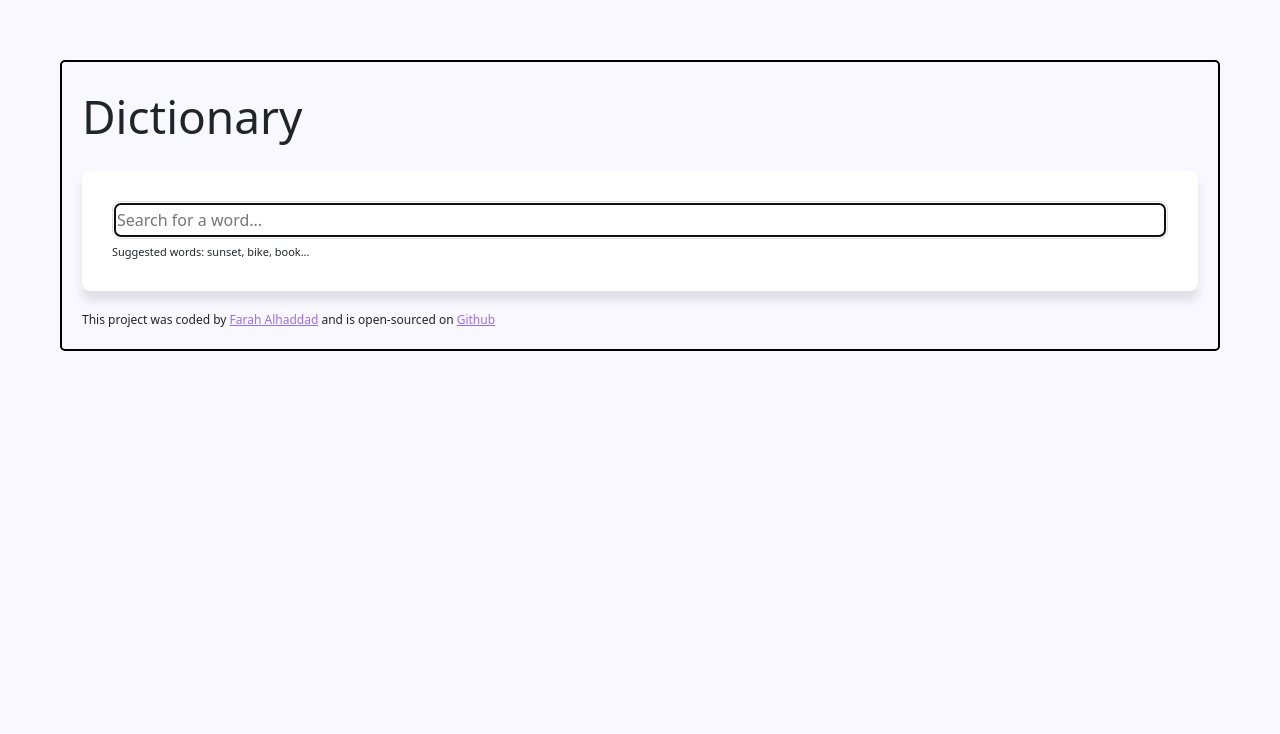
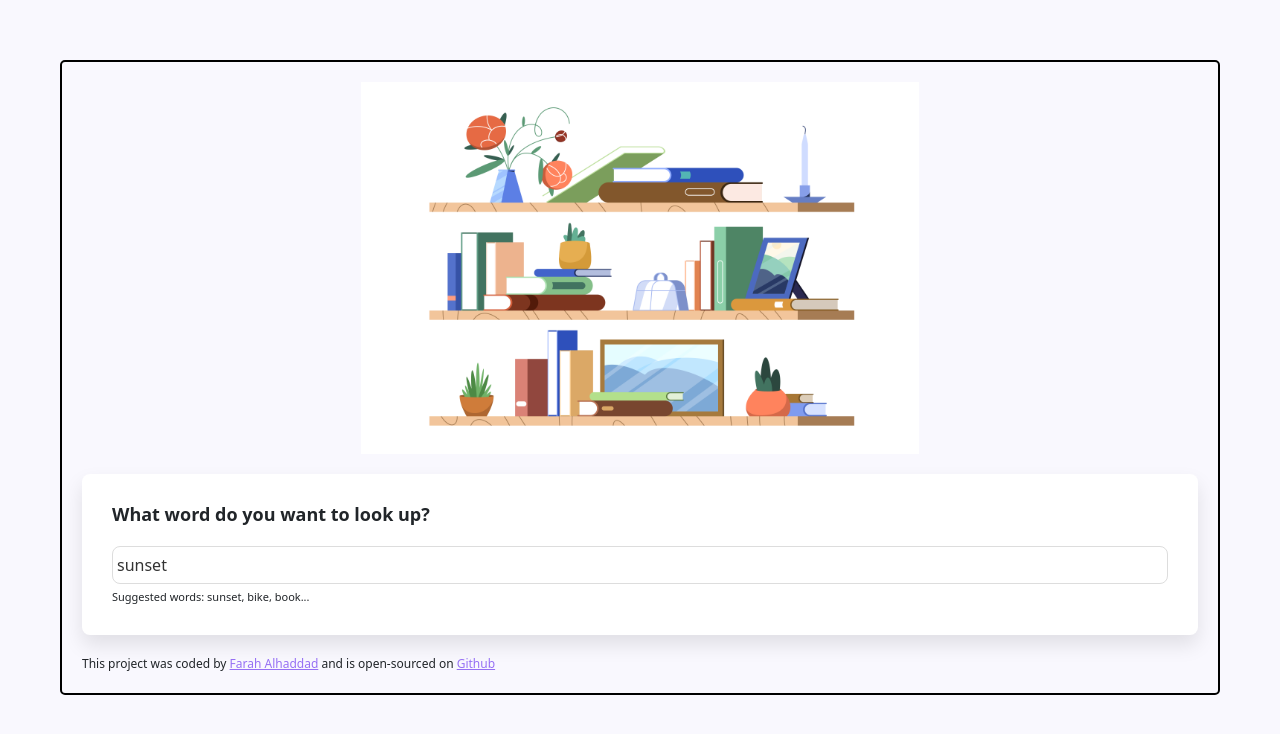
Before and after one commit to Farahalh/react-dictionary-project, a React (Create React App) app: page / in a window 1280 px wide. Shown: the top 734 px of the page. Built offline with nearby package versions, Linux system fonts and the light colour scheme; no server answers.

Commit message:
Adding image to header, updating css and cleaning code

```diff
--- a/src/App.js
+++ b/src/App.js
@@ -2,14 +2,17 @@ import React from "react";
 import "bootstrap/dist/css/bootstrap.css";
 import Dictionary from "./Dictionary";
 import "./App.css";
+import BookShelf from "./BookShelf";
 
-function App() {
+export default function App() {
   return (
     <div className="App">
       <div className="container">
-        <header className="App-header">Dictionary</header>
+        <header className="App-header">
+          <BookShelf />
+        </header>
         <main>
-          <Dictionary defaultKeyword="sunset"/>
+          <Dictionary defaultKeyword="sunset" />
         </main>
         <footer className="App-footer">
           This project was coded by {""}
@@ -29,5 +32,3 @@ function App() {
     </div>
   );
 }
-
-export default App;
--- /dev/null
+++ b/src/BookShelf.css
@@ -0,0 +1,5 @@
+.BookShelf img {
+  display: block;
+  margin: auto;
+  width: 50%;
+}
--- /dev/null
+++ b/src/BookShelf.js
@@ -0,0 +1,11 @@
+import React from "react";
+import books from "./books.jpg";
+import "./BookShelf.css";
+
+export default function BookShelf() {
+  return (
+    <div className="BookShelf">
+      <img src={books} alt="bookshelf illustration" />
+    </div>
+  );
+}
--- a/src/Dictionary.css
+++ b/src/Dictionary.css
@@ -1,12 +1,18 @@
+.Dictionary h1 {
+  font-size: 18px;
+  font-weight: bold;
+  margin-bottom: 20px;
+}
+
 .Dictionary section {
   background: white;
   padding: 30px;
   border-radius: 8px;
-  box-shadow: 0px 10px 10px rgba(0 0 0 / 10%);
+  box-shadow: 0px 10px 20px rgba(0 0 0 / 10%);
   margin: 20px 0;
 }
 
-.Dictionary input{
+.Dictionary input {
   width: 100%;
   border-radius: 8px;
   padding: 6px 4px;
@@ -15,7 +21,7 @@
   border: 1px solid #ddd;
 }
 
-.Dictionary .hint{
-    font-size: 11px;
-    margin-top: 5px;
+.Dictionary .hint {
+  font-size: 11px;
+  margin-top: 5px;
 }
--- a/src/Dictionary.js
+++ b/src/Dictionary.js
@@ -17,12 +17,12 @@ export default function Dictionary(props) {
   function handleSubmit(event) {
     event.preventDefault();
     //alert(`Searching for ${keyword} definition`);
+    search();
   }
 
   function handleResponse(response) {
     //console.log(response.data[0]);
     setResults(response.data[0]);
-    search();
   }
 
   function handleKeyWordChange(event) {
@@ -39,13 +39,12 @@ export default function Dictionary(props) {
     return (
       <div className="Dictionary">
         <section>
+          <h1>What word do you want to look up?</h1>
           <form onSubmit={handleSubmit}>
             <input
               type="search"
-            autoFocus={true}
               onChange={handleKeyWordChange}
-            placeholder="Search for a word..."
-            className="Search-field"
+              defaultValue={props.defaultKeyword}
             />
           </form>
           <div className="hint">Suggested words: sunset, bike, book...</div>
@@ -57,5 +56,4 @@ export default function Dictionary(props) {
     load();
     return "Loading...";
   }
-
 }
--- /dev/null
+++ b/src/Meaning.css
@@ -0,0 +1,12 @@
+.Meaning h3 {
+  font-size: 24px;
+  line-height: 1.5;
+  font-weight: bold;
+}
+
+.Meaning .example {
+    font-size: 14px;
+    color: #70757a;
+    font-style: italic;
+    margin-top: 10px;
+}
--- a/src/Meaning.js
+++ b/src/Meaning.js
@@ -1,22 +1,23 @@
 import React from "react";
 import Synonyms from "./Synonyms";
+import "./Meaning.css";
 
 export default function Meaning(props) {
   console.log(props.meaning);
   return (
     <div className="Meaning">
-      <h3>{props.meaning.partOfSpeech}</h3>;
+      <h3>{props.meaning.partOfSpeech}</h3>
       {props.meaning.definitions.map(function (definition, index) {
         return (
           <div key={index}>
-            <div>
-              <strong>Definition:</strong> {definition.definition}
-              <br />
-              <strong>Example:</strong> <em>{definition.example}</em>
-              <br />
-              <strong>Synonyms:</strong> <em>{definition.synonyms}</em>
-              <Synonyms synonyms={definition.synonyms} />
+            <div className="definition">
+              {definition.definition}
+              </div>
+
+            <div className="example">
+            {definition.example}
             </div>
+            <Synonyms synonyms={definition.synonyms} />
           </div>
         );
       })}
--- /dev/null
+++ b/src/Phonetic.css
@@ -0,0 +1,24 @@
+.Phonetic {
+margin: 20px 0;
+}
+
+.Phonetic a{
+border: 1px solid #ddd;
+text-decoration: none;
+padding: 8px 15px;
+font-size: 13px;
+margin-right: 10px;
+font-weight: bold;
+border-radius: 20px;
+transition: all 150ms ease-in-out;
+}
+
+.Phonetic a:hover{
+    background-color: #9670f4;
+    color: white;
+}
+
+.Phonetic .text{
+    opacity: 0.5;
+    font-weight: bold;
+}
--- a/src/Phonetic.js
+++ b/src/Phonetic.js
@@ -1,14 +1,14 @@
 import React from "react";
+import "./Phonetic.css";
 
 export default function Phonetic(props) {
   console.log(props.phonetic);
   return (
-    <div className="Phonetics">
+    <div className="Phonetic">
       <a href={props.phonetic.audio} target="_blank" rel="noreferrer">
         Play
       </a>
-      <br />
-      {props.phonetic.text}
+      <span className="text">{props.phonetic.text}</span>
     </div>
   );
 }
--- /dev/null
+++ b/src/Synonyms.css
@@ -0,0 +1,11 @@
+.Synonyms {
+  margin: 20px 0 0;
+  padding: 0;
+}
+
+.Synonyms li {
+  font-size: 13px;
+  display: inline-block;
+  padding-right: 10px;
+  line-height: 1.5;
+}
--- a/src/Synonyms.js
+++ b/src/Synonyms.js
@@ -1,4 +1,5 @@
 import React from "react";
+import "./Synonyms.css";
 
 export default function Synonyms(props) {
  // console.log(props.synonyms);
```
Also changed, not shown: src/books.jpg (added). Lines whose indentation alone changed are shown as unchanged.
